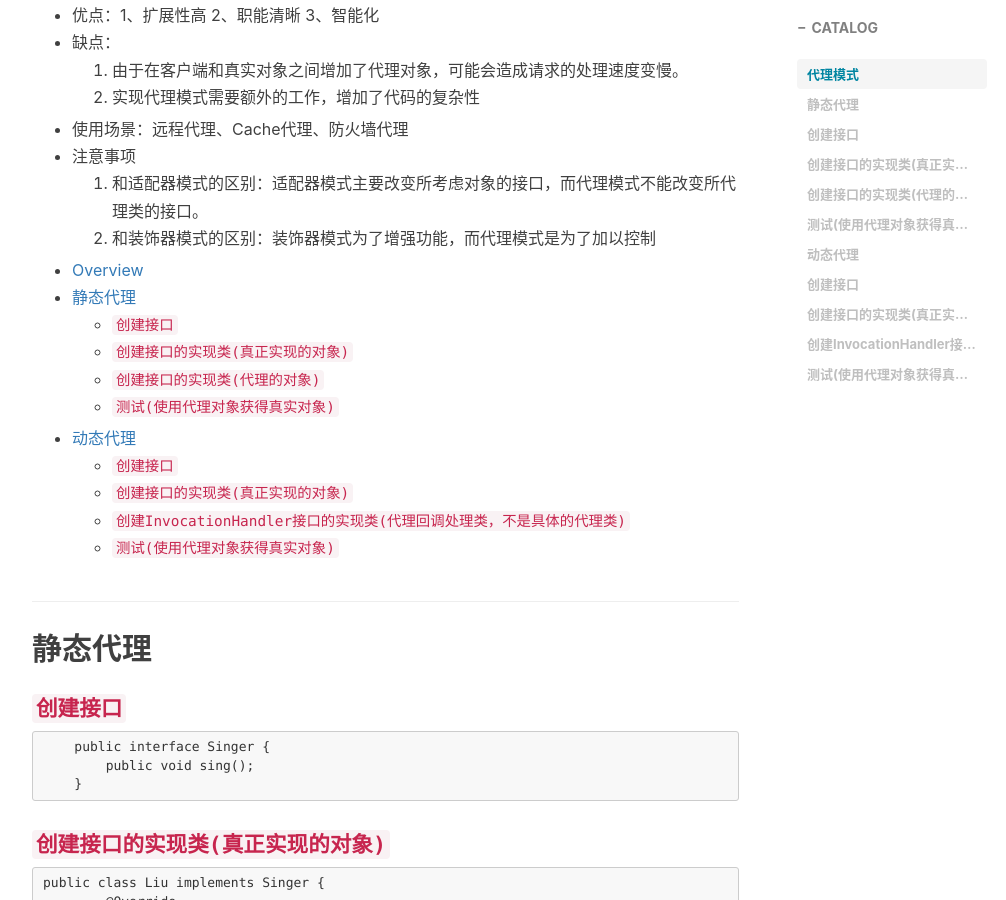
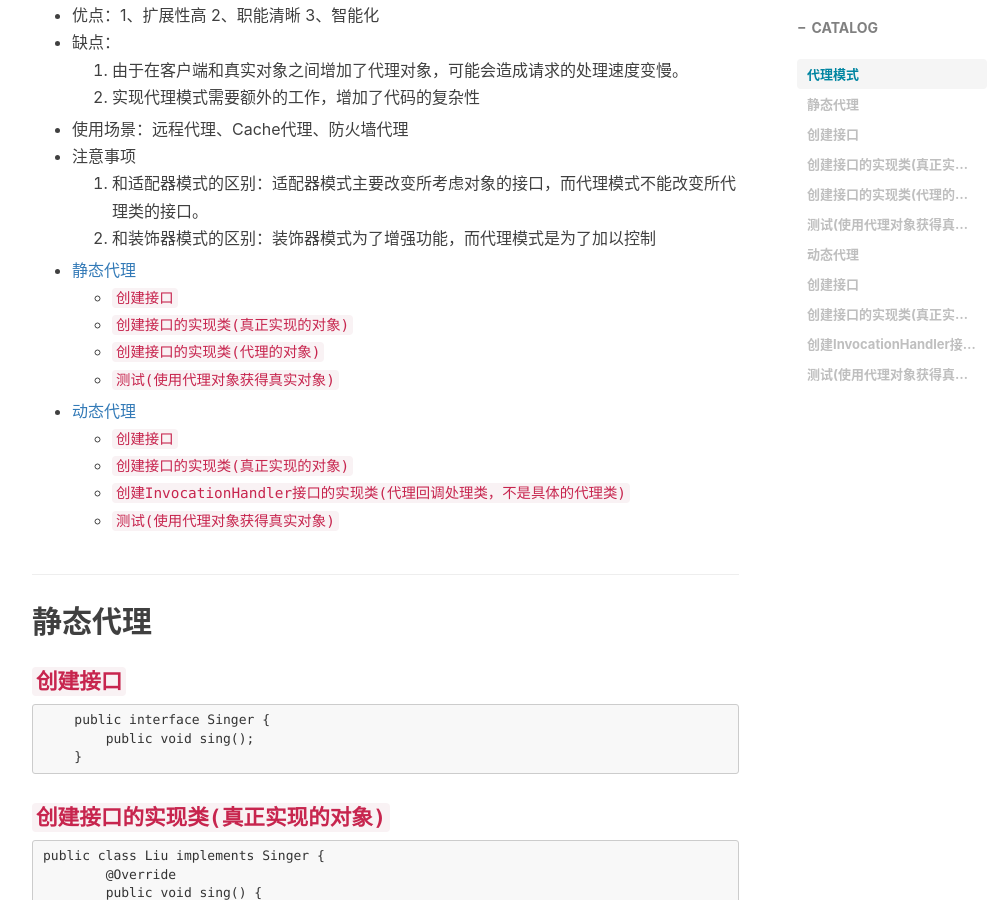
Before and after one commit to chengentop/chengentop.github.io, a Jekyll site: the page built from _posts/2019-4-19-设计模式之代理模式.md, in a window 1280 px wide and 900 px high, scrolled down 783 px. Shown: the whole window, without its empty margins (233-1239 px from the left). Built offline with Jekyll 4.4.1, drawn with Linux system fonts in a browser that asks for light colours; nearby versions of some CDN libraries; comment, search, counter and statistics services are not loaded.

Commit message:
Update 2019-4-19-设计模式之代理模式.md

```diff
--- a/_posts/2019-4-19-设计模式之代理模式.md
+++ b/_posts/2019-4-19-设计模式之代理模式.md
@@ -24,7 +24,6 @@
   1. 和适配器模式的区别：适配器模式主要改变所考虑对象的接口，而代理模式不能改变所代理类的接口。
   1. 和装饰器模式的区别：装饰器模式为了增强功能，而代理模式是为了加以控制
 
-- [Overview](#overview)
 - [静态代理](#静态代理)
     - [`创建接口`](#创建接口)
     - [`创建接口的实现类(真正实现的对象)`](#创建接口的实现类)
```
